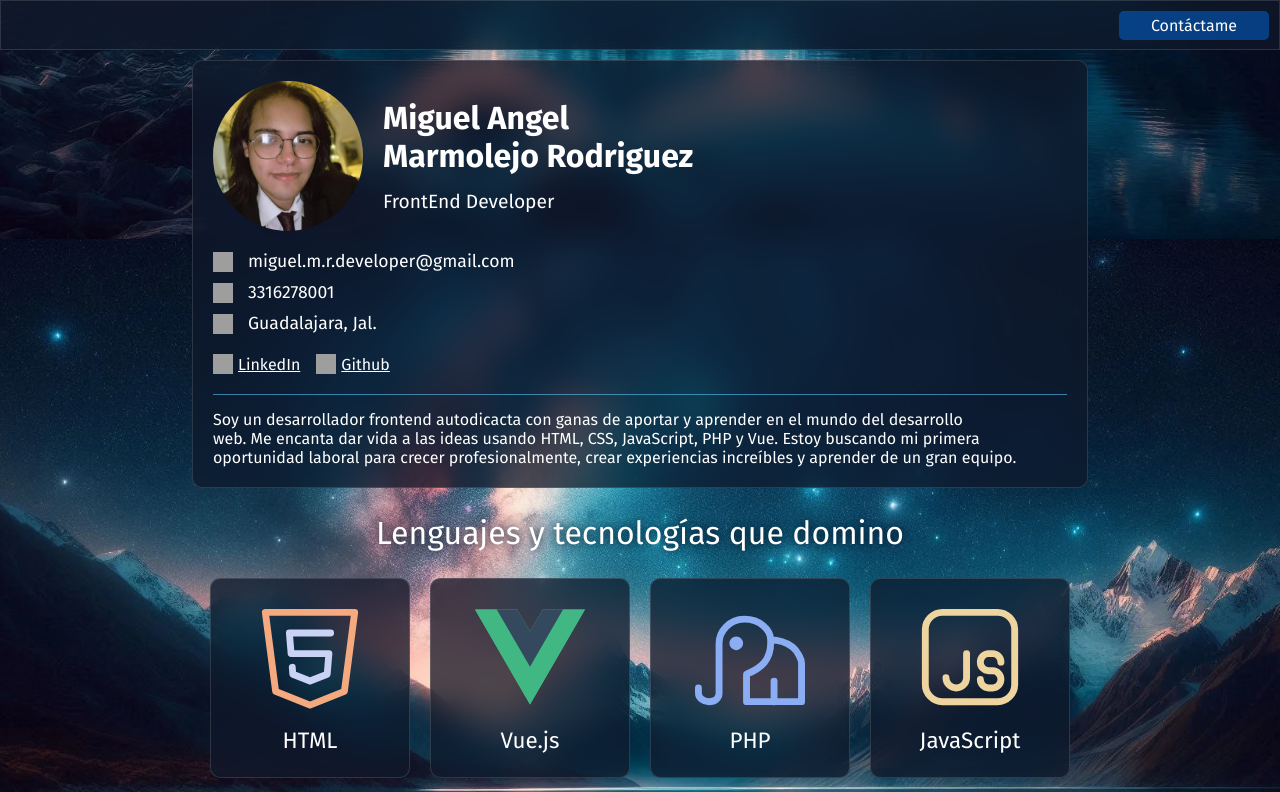
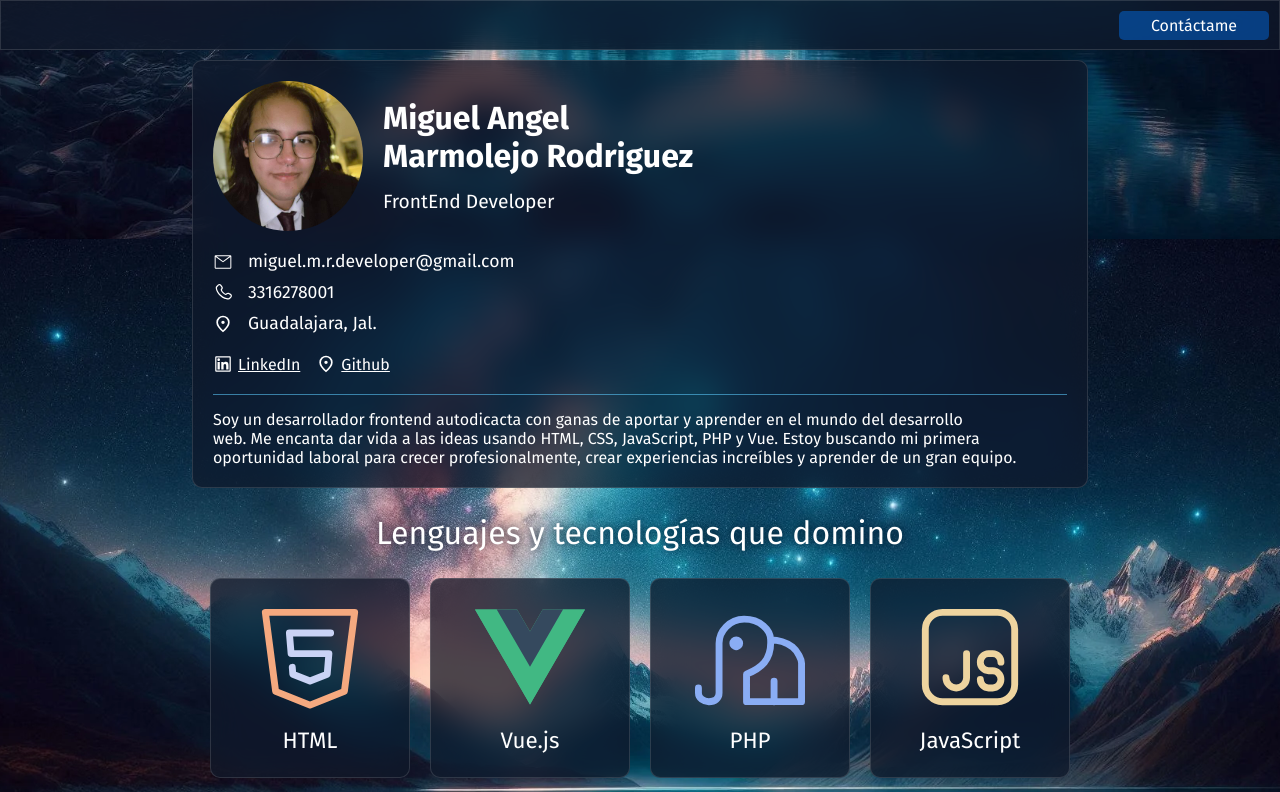
Before and after one commit to MikeRDev-web/portfolio, a Vue app: page / in a window 1280 px wide. Shown: the top 792 px of the page. Built offline with nearby package versions, Linux system fonts and the light colour scheme; grey boxes are pictures that could not be loaded.

Commit message:
Icon paths are corrected again

```diff
--- a/src/components/Home/presentationCard.vue
+++ b/src/components/Home/presentationCard.vue
@@ -1,30 +1,36 @@
 <script setup>
 import { ref } from 'vue';
 
+import emailIco from '@/assets/icons/contacts/email.svg';
+import phoneIcon from '@/assets/icons/contacts/phone.svg';
+import locationIcon from '@/assets/icons/contacts/location.svg';
+
+import linkedinIcon from '@/assets/icons/contacts/linkedin.svg';
+import githubIcon from '@/assets/icons/contacts/location.svg';
 
 const contactDetails = ref([
     {
-        icon: '@/src/assets/icons/contacts/email.svg',
+        icon: emailIco,
         data: 'miguel.m.r.developer@gmail.com'
     },
     {
-        icon: '@/src/assets/icons/contacts/phone.svg',
+        icon: phoneIcon,
         data: '3316278001'
     },
     {
-        icon: '@/src/assets/icons/contacts/location.svg',
+        icon: locationIcon,
         data: 'Guadalajara, Jal.'
     }
 ])
 
 const social = ref([
     {
-        icon: '@/src/assets/icons/contacts/linkedin.svg',
+        icon: linkedinIcon,
         link: 'https://www.linkedin.com/in/miguel-angel-marmolejo-rodriguez-a04112225/',
         name: 'LinkedIn'
     },
     {
-        icon: '@/src/assets/icons/contacts/github.svg',
+        icon: githubIcon,
         link: 'https://github.com/MikeRDev-web',
         name: 'Github'
     },
```
